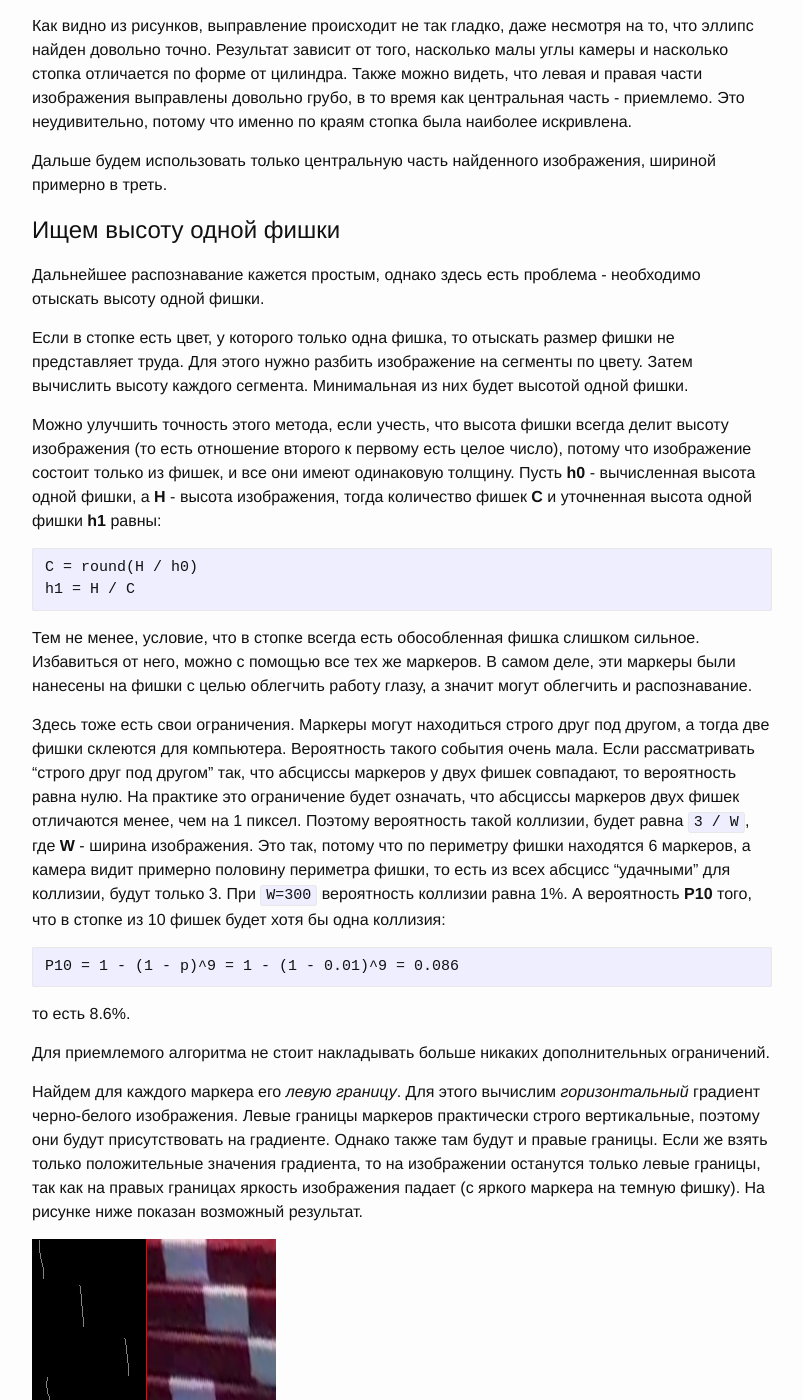
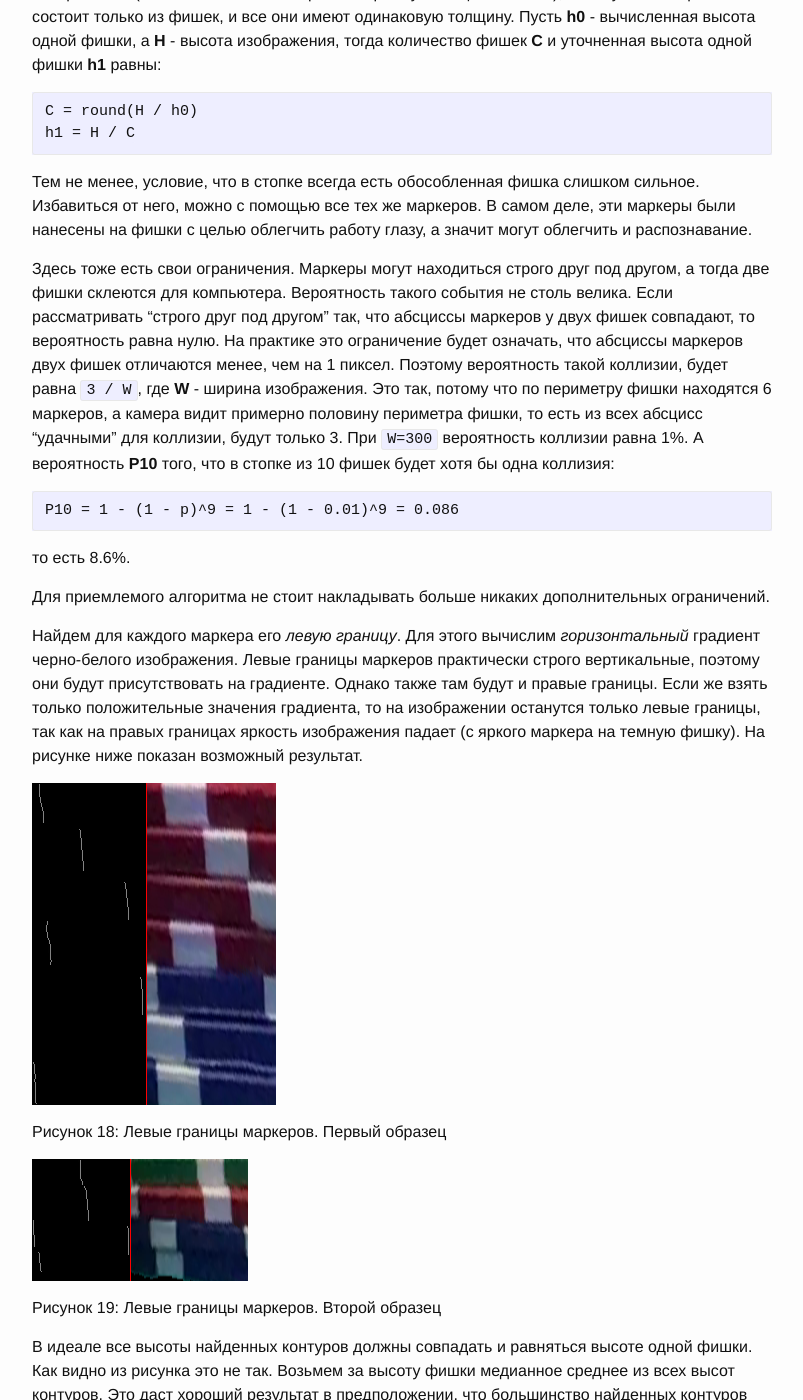
Before and after one commit to forasoft/forasoft.github.io, a Jekyll site: the page built from _posts/2016-08-02-poker-chip-recognition.md, in a window 1280 px wide and 1400 px high, scrolled down 11256 px. Shown: the whole window, without its empty margins (238-1041 px from the left). Built offline with Jekyll 4.4.1, drawn with Linux system fonts in a browser that asks for light colours; comment, search, counter and statistics services are not loaded; some of the changed text lies outside the part shown.

Commit message:
Poker chip recognition. Last editing

````diff
--- a/_posts/2016-08-02-poker-chip-recognition.md
+++ b/_posts/2016-08-02-poker-chip-recognition.md
@@ -230,7 +230,7 @@ h1 = H / C
 
 Здесь тоже есть свои ограничения.
 Маркеры могут находиться строго друг под другом, а тогда две фишки склеются для компьютера.
-Вероятность такого события очень мала.
+Вероятность такого события не столь велика.
 Если рассматривать "строго друг под другом" так, что абсциссы маркеров у двух фишек совпадают, то вероятность равна нулю.
 На практике это ограничение будет означать, что абсциссы маркеров двух фишек отличаются менее, чем на 1 пиксел.
 Поэтому вероятность такой коллизии, будет равна ``3 / W``, где **W** - ширина изображения.
@@ -265,7 +265,7 @@ P10 = 1 - (1 - p)^9 = 1 - (1 - 0.01)^9 = 0.086
 Возьмем за высоту фишки медианное среднее из всех высот контуров.
 Это даст хороший результат в предположении, что большинство найденных контуров практически точные, а случайно испортившихся контуров мало.
 
-Медианое среднее даст хороший результат только в том случае, если левые границы маркеров нигде не склеются в одну большую, а это, как было вычислено ранее, случается часто.
+Медианое среднее даст хороший результат только в том случае, если левые границы маркеров нигде не склеются в одну большую, а это, как было вычислено ранее, случается не так уж редко.
 В этом случае перед тем, как вычислять среднее, оставим только те контуры, которые удовлятворяют такому условию:
 
 ```
````
Also changed, not shown: other parts of _posts/2016-08-02-poker-chip-recognition.md (+1 -1 lines), assets/posts/poker-chip-recognition/unbend_schema.png.
